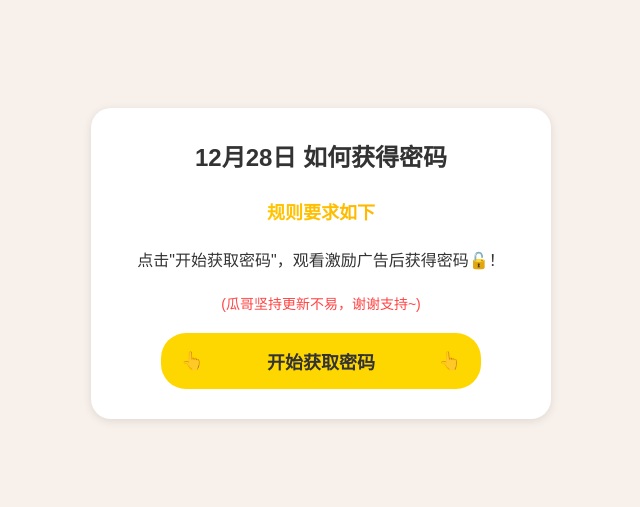
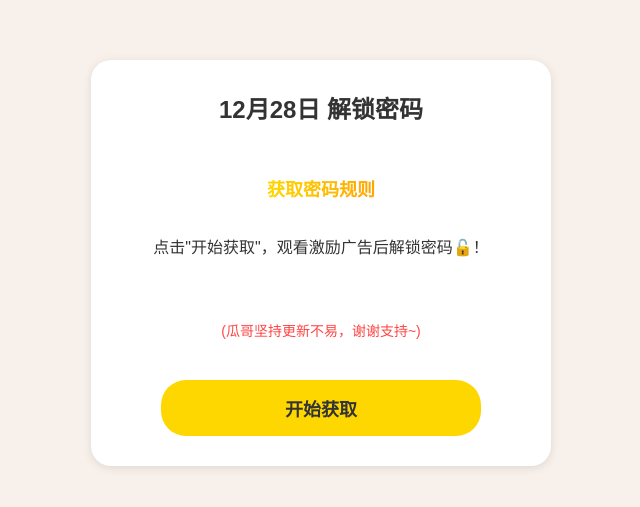
Before and after one commit to 331872554/vip, a plain HTML site: page password.html in a window 1280 px wide. Shown: the part 137-644 px from the top of the page, without its empty margins (319-959 px from the left). Drawn offline with Linux system fonts and the light colour scheme.

Commit message:
Update password.html

```diff
--- a/password.html
+++ b/password.html
@@ -3,7 +3,7 @@
 <head>
     <meta charset="UTF-8">
     <meta name="viewport" content="width=device-width, initial-scale=1.0, maximum-scale=1.0, user-scalable=no">
-    <title>获取密码</title>
+    <title>解锁密码</title>
     <style>
         body {
             font-family: Arial, sans-serif;
@@ -22,8 +22,6 @@
             background-color: white;
             border-radius: 20px;
             box-shadow: 0 2px 10px rgba(0, 0, 0, 0.1);
-            text-align: center;
-            margin: 20px;
             display: flex;
             flex-direction: column;
             align-items: center;
@@ -34,71 +32,78 @@
             font-size: 24px;
             font-weight: bold;
             color: #333;
-            width: 100%;
+            margin-bottom: 30px;
         }
 
         .unlock-rules {
             font-size: 18px;
             font-weight: bold;
-            width: 100%;
+            color: #333;
+            margin-bottom: 15px;
             background: linear-gradient(to right, #ffd700, #ffa500);
             -webkit-background-clip: text;
             -webkit-text-fill-color: transparent;
-            padding: 5px 0;
         }
 
         .description {
             font-size: 16px;
             color: #333;
+            margin-bottom: 20px;
             line-height: 1.5;
-            width: 100%;
         }
 
         .note {
             color: #ff4444;
             font-size: 14px;
-            width: 100%;
+            margin: 20px 0;
         }
 
         .btn {
-            display: inline-flex;
+            display: inline-block;
             width: 80%;
             padding: 15px;
             background-color: #ffd700;
             color: #333;
+            text-decoration: none;
             border: none;
             border-radius: 25px;
             font-size: 18px;
             font-weight: bold;
             cursor: pointer;
+            transition: all 0.3s ease;
             position: relative;
-            justify-content: center;
-            align-items: center;
         }
 
-        .btn::before, .btn::after {
-            content: "👆";
-            position: absolute;
+        .btn:hover {
+            background-color: #fcb900;
         }
 
-        .btn::before { left: 20px; }
-        .btn::after { right: 20px; }
+        @media (max-width: 600px) {
+            .container {
+                padding: 20px;
+                width: 90%;
+            }
+
+            .btn {
+                width: 100%;
+            }
+        }
     </style>
 </head>
 <body>
     <div class="container">
-        <div class="title" id="date"></div>
-        <div class="unlock-rules">规则要求如下</div>
-        <div class="description">点击"开始获取密码"，观看激励广告后获得密码🔓！</div>
+        <div class="title" id="date">12月27日 解锁密码</div>
+        <div class="unlock-rules">获取密码规则</div>
+        <div class="description">点击"开始获取"，观看激励广告后解锁密码🔓！</div>
         <div class="note">(瓜哥坚持更新不易，谢谢支持~)</div>
-        <button class="btn" onclick="checkPassword()">开始获取密码</button>
+        <button class="btn" onclick="checkPassword()" aria-label="开始获取密码">开始获取</button>
     </div>
 
     <script>
         function updateDate() {
             const now = new Date();
             const dateString = `${now.getMonth() + 1}月${now.getDate()}日`;
-            document.getElementById('date').textContent = `${dateString} 如何获得密码`;
+            document.getElementById('date').textContent = `${dateString} 解锁密码`;
         }
 
         function checkPassword() {
```
